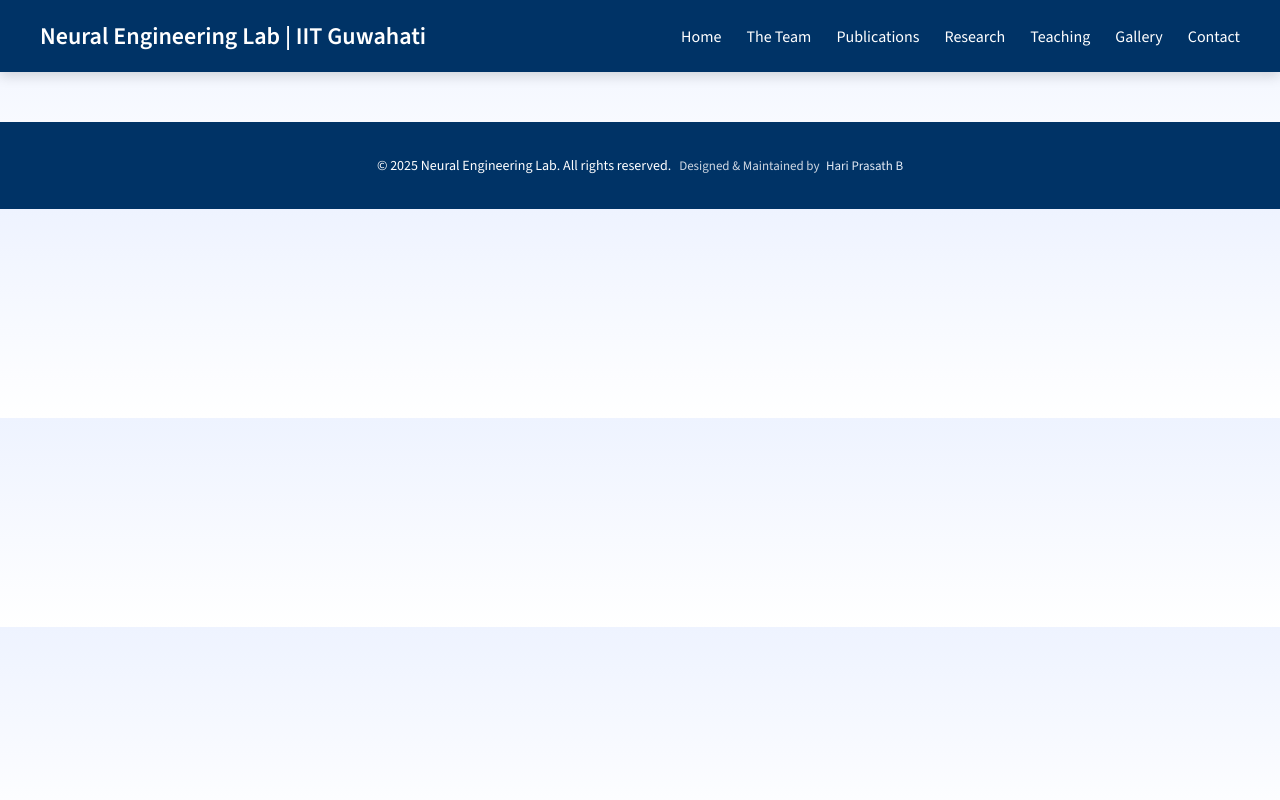
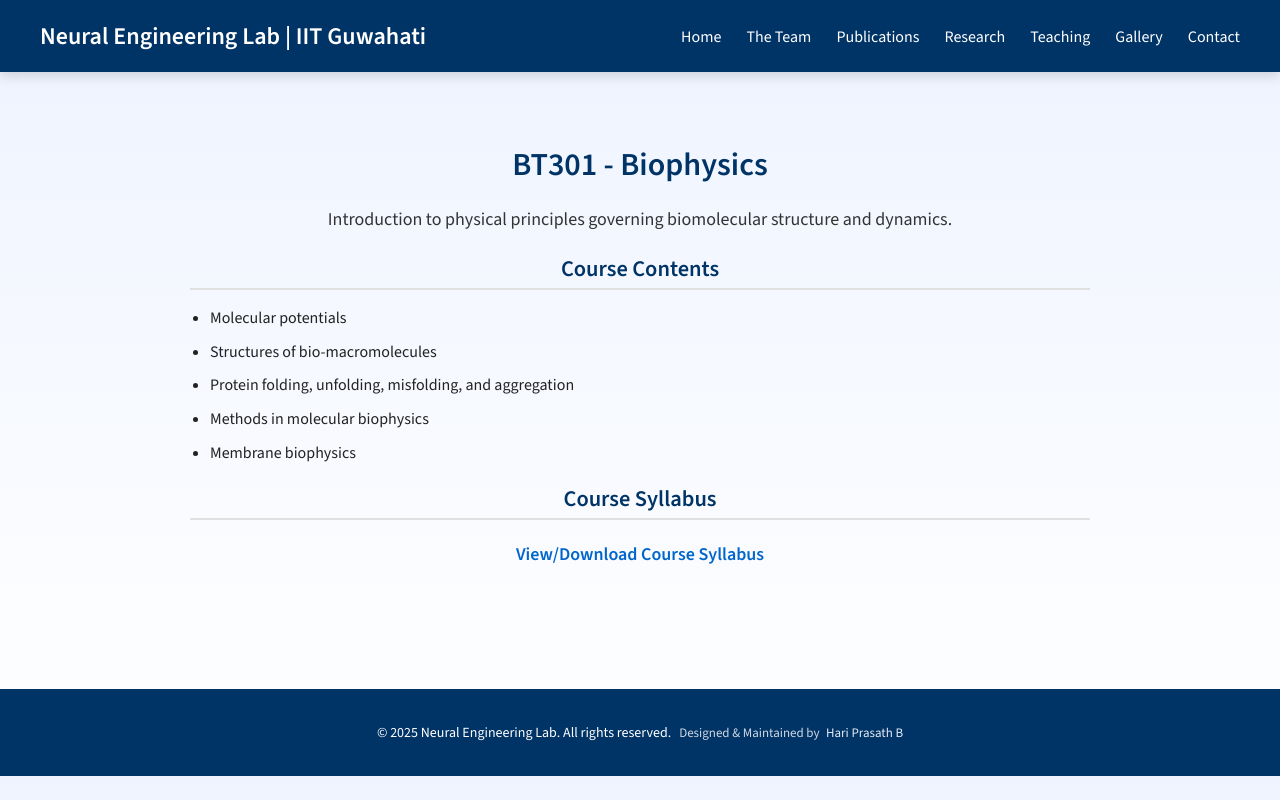
Before and after one commit to hechp2199/NeuralLab_IITG, a React (Create React App) app: page /courses/bt301 in a window 1280 px wide. Built offline with nearby package versions, Linux system fonts and the light colour scheme.

Commit message:
Moved course details to a separate page and updated the details to show slides, link for YT video and syllabus

```diff
--- a/src/App.jsx
+++ b/src/App.jsx
@@ -9,6 +9,7 @@ import Publications from './components/Publications';
 import News from './components/News';
 import Collaborations from './components/Collaborations';
 import Courses from './components/Courses';
+import CourseDetails from './components/CourseDetails';
 import './index.css';
 
 function Navbar() {
@@ -61,6 +62,7 @@ function App() {
         <Route path="/news" element={<News />} />
         <Route path="/collab" element={<Collaborations />} />
         <Route path="/courses" element={<Courses />} />
+        <Route path="/courses/:courseId" element={<CourseDetails />} />
       </Routes>
       <Footer />
     </BrowserRouter>
--- /dev/null
+++ b/src/components/CourseDetails.jsx
@@ -0,0 +1,118 @@
+import { useParams } from "react-router-dom";
+import "./css/Courses.css";
+
+const coursesData = [
+    {
+        id: "bt640",
+        name: "BT640 - Neural Imaging and Signal Systems",
+        image: "/images/courses/bt640.jpg",
+        description: "This course is designed to introduce the theory and instrumentation for neural systems having clinical relevance.",
+        syllabus: [
+            "Significance and common types of neural signals",
+            "Processing and feature extraction of EEG signals",
+            "Introduction to Magnetic Resonance Imaging",
+            "Neural decoding and BCI applications",
+            "Clinical applications and instrumentation"
+        ],
+        videoLink: "https://www.youtube.com/watch?v=z25kIyZQX9k",
+        syllabusLink: "https://www.iitg.ac.in/biotech/pdf/electives/BT640.pdf",
+        slides: [
+            {
+                title: "Lecture on introduction to course",
+                link: "/files/slides/BT640course_Overview.pdf"
+            },
+            {
+                title: "Lecture on ERP and BCI",
+                link: "/files/slides/Lecture_ERP_BCI.pdf"
+            }
+        ]
+    },
+    {
+        id: "bt301",
+        name: "BT301 - Biophysics",
+        image: "/images/courses/biophysics.png",
+        description: "Introduction to physical principles governing biomolecular structure and dynamics.",
+        syllabus: [
+            "Molecular potentials",
+            "Structures of bio-macromolecules",
+            "Protein folding, unfolding, misfolding, and aggregation",
+            "Methods in molecular biophysics",
+            "Membrane biophysics"
+        ],
+        syllabusLink: "https://www.iitg.ac.in/acad/CourseStructure/Btech2018/BT/BT301.html"
+    }
+];
+
+function CourseDetails() {
+    const { courseId } = useParams();
+    const course = coursesData.find(c => c.id === courseId);
+
+    if (!course) {
+        return <p>Course not found.</p>;
+    }
+
+    return (
+        <div className="page course-details">
+            <h1>{course.name}</h1>
+            <p>{course.description}</p>
+
+            <h2>Course Contents</h2>
+            <ul>
+                {course.syllabus.map((topic, index) => (
+                    <li key={index}>{topic}</li>
+                ))}
+            </ul>
+            {/* Sample Slides */}
+            {course.slides && course.slides.length > 0 && (
+                <>
+                    <h2>Sample Lecture Slides</h2>
+                    <ul className="slides-list">
+                        {course.slides.map((slide, index) => (
+                            <li key={index}>
+                                <a href={slide.link} target="_blank" rel="noopener noreferrer">
+                                    {slide.title}
+                                </a>
+                            </li>
+                        ))}
+                    </ul>
+                </>
+            )}
+
+            {/* Course Activity Video */}
+            {course.videoLink && (
+                <>
+                    <h2>Course Activity</h2>
+                    <p className="external-link">
+                        <a
+                            href={course.videoLink}
+                            target="_blank"
+                            rel="noopener noreferrer"
+                        >
+                            Watch Group Discussion Activity on YouTube →
+                        </a>
+                    </p>
+                </>
+            )}
+
+            {/* Syllabus Link */}
+            {course.syllabusLink && (
+                <>
+                    <h2>Course Syllabus</h2>
+                    <p>
+                        <a
+                            href={course.syllabusLink}
+                            target="_blank"
+                            rel="noopener noreferrer"
+                            className="syllabus-link"
+                        >
+                            View/Download Course Syllabus
+                        </a>
+                    </p>
+                </>
+            )}
+
+        </div>
+    );
+}
+
+export default CourseDetails;
--- a/src/components/css/Courses.css
+++ b/src/components/css/Courses.css
@@ -1,4 +1,3 @@
-/* grid (your existing rules can remain) */
 .courses-grid {
     display: grid;
     grid-template-columns: repeat(auto-fit, minmax(260px, 1fr));
@@ -7,7 +6,7 @@
     justify-items: center;
 }
 
-/* card */
+/* Card */
 .course-card {
     background: #ffffff;
     border-radius: 12px;
@@ -17,6 +16,7 @@
     transition: transform 0.22s ease, box-shadow 0.22s ease;
     max-width: 320px;
     cursor: pointer;
+    min-height: 420px;
 }
 
 .course-card:hover {
@@ -32,114 +32,94 @@
     margin-bottom: 15px;
 }
 
-/* -------------------------
-   Modal styles
-   ------------------------- */
-/* Modal overlay */
-.modal-overlay {
-    position: fixed;
-    inset: 0;
-    background: rgba(12, 20, 35, 0.6);
-    display: flex;
-    align-items: center;
-    justify-content: center;
-    padding: 20px;
-    z-index: 9999;
+.course-link {
+    text-decoration: none;
+    color: inherit;
 }
 
-/* Modal */
-.modal-content {
-    background: #fff;
-    width: 100%;
-    max-width: 650px;
-    max-height: 80vh;
-    overflow-y: auto;
-    border-radius: 14px;
-    padding: 25px 28px;
-    position: relative;
-    box-shadow: 0 12px 35px rgba(0, 0, 0, 0.25);
-    animation: fadeIn 0.2s ease-out;
-}
-
-/* Close button */
-.modal-close {
-    position: absolute;
-    right: 16px;
-    top: 12px;
-    background: none;
-    border: none;
-    font-size: 28px;
-    cursor: pointer;
-    color: #666;
-}
-
-/* Header with round image */
-.modal-header {
-    display: flex;
-    align-items: center;
-    gap: 18px;
-    margin-bottom: 18px;
-}
-
-.modal-course-image {
-    width: 95px;
-    height: 95px;
-    border-radius: 50%;
-    object-fit: cover;
-    border: 3px solid #e0e5f5;
-    box-shadow: 0 2px 6px rgba(0, 0, 0, 0.15);
-}
-
-.modal-header h2 {
-    margin: 0;
-    font-size: 1.4rem;
-    color: #003366;
-}
-
-/* Body */
-.modal-body {
-    margin-top: 10px;
+.course-details {
+    width: 80%;
+    max-width: 900px;
+    margin: 40px auto;
     text-align: left;
 }
 
-.course-meta {
-    color: #444;
-    margin-bottom: 8px;
-    font-size: 0.95rem;
+/* Page title */
+.course-details h1 {
+    color: #003366;
+    font-size: 2rem;
+    margin-bottom: 20px;
 }
 
-.course-short {
-    margin-bottom: 12px;
+/* Description text */
+.course-details p {
+    font-size: 1rem;
+    line-height: 1.7;
+    color: #333;
+    margin-bottom: 25px;
 }
 
-.syllabus-list {
-    padding-left: 16px;
-    margin: 10px 0 18px 0;
+/* Section heading */
+.course-details h2 {
+    color: #003366;
+    font-size: 1.4rem;
+    margin-bottom: 12px;
+    border-bottom: 2px solid #e0e0e0;
+    padding-bottom: 5px;
 }
 
-.syllabus-list li {
-    margin-bottom: 6px;
+/* Syllabus list */
+.course-details ul {
+    padding-left: 20px;
+    margin-top: 15px;
 }
 
-.course-link a {
+.course-details ul li {
+    font-size: 1rem;
+    line-height: 1.6;
+    margin-bottom: 8px;
+    color: #222;
+    text-align: justify;
+}
+
+/* Slides list */
+.slides-list {
+    padding-left: 20px;
+    margin-top: 10px;
+}
+
+.slides-list li {
+    margin-bottom: 8px;
+}
+
+.slides-list a {
+    color: #0066cc;
+    text-decoration: none;
+    font-weight: 500;
+}
+
+.slides-list a:hover {
+    text-decoration: underline;
+}
+
+/* Video link*/
+.external-link a {
     color: #0066cc;
     font-weight: 600;
     text-decoration: none;
 }
 
-.course-link a:hover {
+.external-link a:hover {
     text-decoration: underline;
 }
 
-/* Animation */
-@keyframes fadeIn {
-    from {
-        opacity: 0;
-        transform: scale(0.97);
-    }
+/* Syllabus link */
+.syllabus-link {
+    color: #0066cc;
+    font-weight: 600;
+    text-decoration: none;
+}
 
-    to {
-        opacity: 1;
-        transform: scale(1);
-    }
+.syllabus-link:hover {
+    text-decoration: underline;
 }
```
Also changed, not shown: src/components/Courses.jsx (+13 -96 lines), 2 other files (tests, documents, lock files or other folders).
